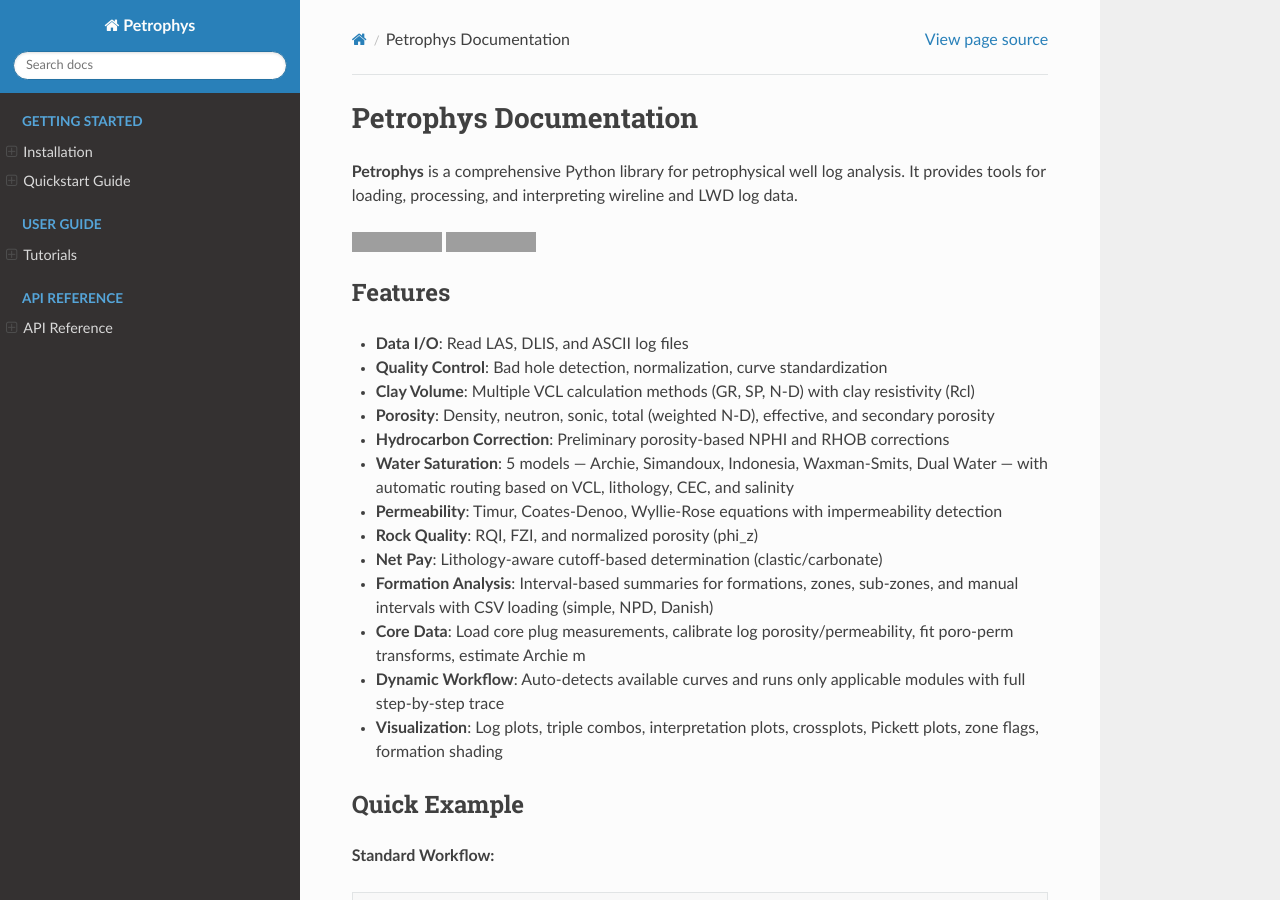
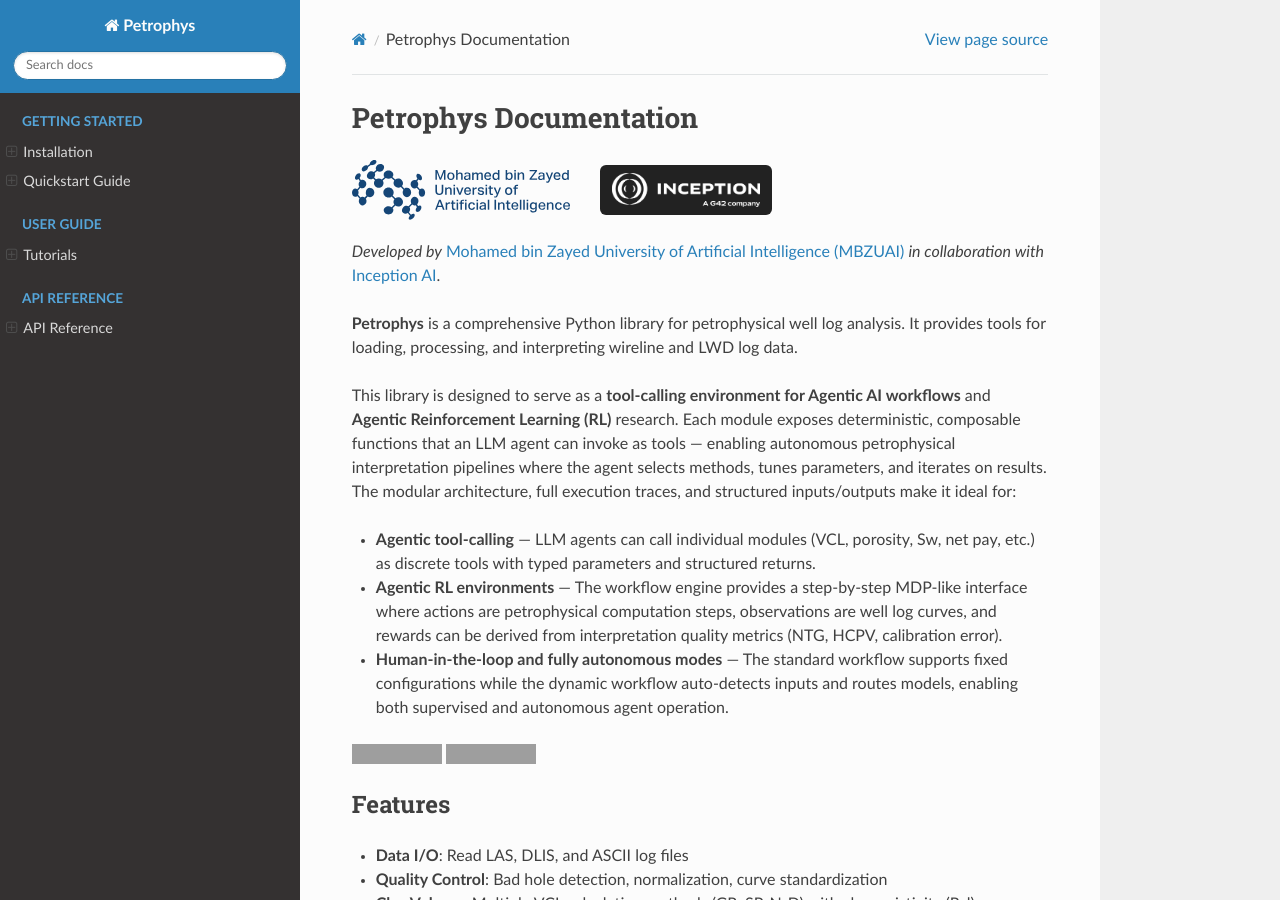
Before and after one commit to sambalshikhar/petrophys, a Sphinx documentation site: the page built from docs/index.rst, in a window 1280 px wide and 900 px high. Built offline with Sphinx 7.4.7 and the Read the Docs theme 3.1.0, drawn with Linux system fonts in a browser that asks for light colours; grey boxes are pictures that could not be loaded.

Commit message:
docs updated

```diff
--- a/docs/index.rst
+++ b/docs/index.rst
@@ -1,8 +1,33 @@
 Petrophys Documentation
 =======================
 
+.. raw:: html
+
+   <div style="display: flex; align-items: center; gap: 30px; margin-bottom: 20px; flex-wrap: wrap;">
+     <a href="https://mbzuai.ac.ae" target="_blank">
+       <img src="_static/mbzuai-logo.svg" alt="MBZUAI" style="height: 60px;">
+     </a>
+     <a href="https://www.inceptionai.ai" target="_blank">
+       <img src="_static/inception-logo.png" alt="Inception AI" style="height: 50px; background: #222; padding: 8px 12px; border-radius: 6px;">
+     </a>
+   </div>
+
+*Developed by* `Mohamed bin Zayed University of Artificial Intelligence (MBZUAI) <https://mbzuai.ac.ae>`_
+*in collaboration with* `Inception AI <https://www.inceptionai.ai>`_.
+
 **Petrophys** is a comprehensive Python library for petrophysical well log analysis.
 It provides tools for loading, processing, and interpreting wireline and LWD log data.
+
+This library is designed to serve as a **tool-calling environment for Agentic AI workflows**
+and **Agentic Reinforcement Learning (RL)** research. Each module exposes deterministic,
+composable functions that an LLM agent can invoke as tools — enabling autonomous
+petrophysical interpretation pipelines where the agent selects methods, tunes parameters,
+and iterates on results. The modular architecture, full execution traces, and
+structured inputs/outputs make it ideal for:
+
+* **Agentic tool-calling** — LLM agents can call individual modules (VCL, porosity, Sw, net pay, etc.) as discrete tools with typed parameters and structured returns.
+* **Agentic RL environments** — The workflow engine provides a step-by-step MDP-like interface where actions are petrophysical computation steps, observations are well log curves, and rewards can be derived from interpretation quality metrics (NTG, HCPV, calibration error).
+* **Human-in-the-loop and fully autonomous modes** — The standard workflow supports fixed configurations while the dynamic workflow auto-detects inputs and routes models, enabling both supervised and autonomous agent operation.
 
 .. image:: https://img.shields.io/badge/python-3.8+-blue.svg
    :target: https://www.python.org/downloads/
```
Also changed, not shown: docs/_static/inception-logo.png (added), docs/_static/mbzuai-logo.svg (added).
